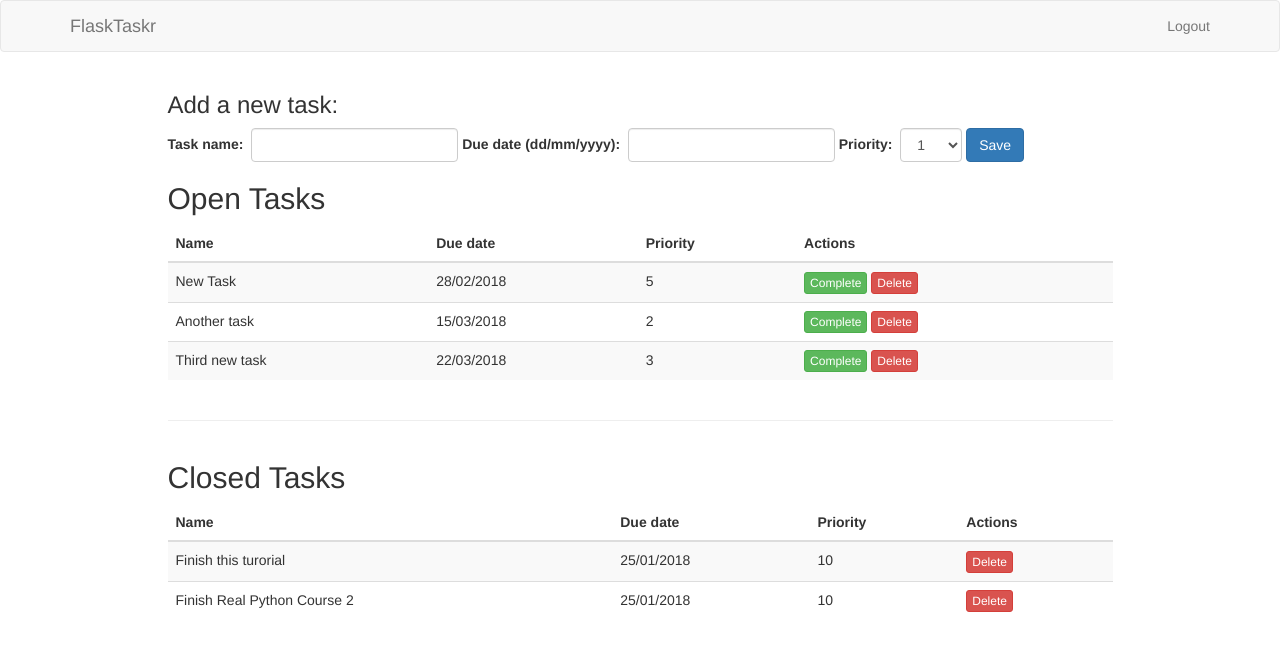
After one commit to lucamel/flasktaskr, a Flask app: page /tasks/ in a window 1280 px wide. The commit adds this page. Shown: the top 651 px of the page. Run offline with Flask 2, Linux system fonts and the light colour scheme; the visitor is signed in with stand-in values (Sample User, id 1); data comes from the database, SQL or seed files in the repository; both versions use the stored data as it was after the commit; some libraries are stand-ins or nearby versions.

Commit message:
Show, Add, Complete, Delete Tasks

```diff
--- a/_config.py
+++ b/_config.py
@@ -9,6 +9,6 @@ DATABASE = 'flasktaskr.db'
 USERNAME = 'admin'
 PASSWORD = 'admin'
 WTF_CSRF_ENABLED = True
-SECREY_KEY = b'\xb0m\xba$z\xae\xb8\xff\r\x81\x02\x93\xc8\xe8\x04X\x0e\xb8\xdeM\xc4\xa2|\xa6'
+SECRET_KEY = b'\xb0m\xba$z\xae\xb8\xff\r\x81\x02\x93\xc8\xe8\x04X\x0e\xb8\xdeM\xc4\xa2|\xa6'
 
 DATABASE_PATH = os.path.join(basedir, DATABASE)
--- /dev/null
+++ b/forms.py
@@ -0,0 +1,15 @@
+# project/forms.py
+
+from flask_wtf import FlaskForm
+from wtforms import StringField, DateField, IntegerField, SelectField
+from wtforms.validators import DataRequired
+
+class AddTaskForm(FlaskForm):
+    task_id = IntegerField()
+    name = StringField('Task Name', validators = [DataRequired()])
+    due_date = DateField('Due date (dd/mm/yyyy)', validators = [DataRequired()], format='%d/%m/%Y')
+    priority = SelectField('Priority', validators = [DataRequired()], choices = [
+            ('1', '1'), ('2', '2'), ('3', '3'), ('4', '4'), ('5', '5'),
+            ('6', '6'), ('7', '7'), ('8', '8'), ('9', '9'), ('10', '10')
+        ])
+    status = IntegerField('Status')
--- a/requirements.txt
+++ b/requirements.txt
@@ -1,6 +1,8 @@
 click==6.7
 Flask==0.12.2
+Flask-WTF==0.14.2
 itsdangerous==0.24
 Jinja2==2.10
 MarkupSafe==1.0
 Werkzeug==0.14.1
+WTForms==2.1
--- a/templates/_base.html
+++ b/templates/_base.html
@@ -14,15 +14,16 @@
                 </a>
             </div>
             <div>
-                <ul class="nav navbar-nav">
-                    <li class="active"><a href="#">Link <span class="sr-only">(current)</span></a></li>
-                    <li><a href="#">Link</a></li>
+                <ul class="nav navbar-nav navbar-right">
+                    {% if session['logged_in'] %}
+                        <li><a href="{{ url_for('logout') }}">Logout</a></li>
+                    {% endif %}
                 </ul>
             </div>
         </div>
     </nav>
     <div class="container">
-        {% for message, category in get_flashed_messages() %}
+        {% for category, message in get_flashed_messages(with_categories=true) %}
         <div class="row">
             <div class="alert alert-{{ category }}" role="alert">{{ message }}</div>
         </div>
--- a/templates/login.html
+++ b/templates/login.html
@@ -21,7 +21,7 @@
                         </div>
                     </div>
                     <div class="form-group">
-                        <label for="password" class="col-md-4 control-label">Username</label>
+                        <label for="password" class="col-md-4 control-label">Password</label>
                         <div class="col-md-6">
                             <input class="form-control" type="password" id="password" name="password" value={{ request.form.password }}>
                         </div>
--- /dev/null
+++ b/templates/tasks.html
@@ -0,0 +1,96 @@
+{% extends "_base.html" %}
+{% block content %}
+<div class="row">
+    <div class="col-md-10 col-md-offset-1">
+        <h3>Add a new task:</h3>
+        <form class="form-inline" action="{{ url_for('new_task') }}" method="post">
+            <div class="form-group">
+                <label for="name">Task name:&nbsp</label>
+                <input class="form-control" type="text" id="name" name="name">
+            </div>
+            <div class="form-group">
+                <label for="due_date">Due date (dd/mm/yyyy):&nbsp</label>
+                <input class="form-control" type="text" id="due_date" name="due_date">
+            </div>
+            <div class="form-group">
+                <label for="priority">Priority:&nbsp</label>
+                <select name="priority" id="priority" class="form-control">
+                    <option value="1">1</option>
+                    <option value="2">2</option>
+                    <option value="3">3</option>
+                    <option value="4">4</option>
+                    <option value="5">5</option>
+                    <option value="6">6</option>
+                    <option value="7">7</option>
+                    <option value="8">8</option>
+                    <option value="6">9</option>
+                    <option value="10">10</option>
+                </select>
+            </div>
+            <div class="form-group">
+                <button class="btn btn-primary" type="submit">Save</button>
+            </div>
+        </form>
+    </div>
+</div>
+<div class="row">
+    <div class="col-md-10 col-md-offset-1">
+        <h2>Open Tasks</h2>
+        <table class="table table-striped">
+            <thead>
+                <tr>
+                    <th>Name</th>
+                    <th>Due date</th>
+                    <th>Priority</th>
+                    <th>Actions</th>
+                </tr>
+            </thead>
+            <tbody>
+                {% for task in open_tasks %}
+                <tr>
+                    <td>{{ task.name }}</td>
+                    <td>{{ task.due_date }}</td>
+                    <td>{{ task.priority }}</td>
+                    <td>
+                        <a class="btn btn-xs btn-success" href="{{ url_for('complete', task_id = task.task_id) }}">Complete</a>
+                        <a class="btn btn-xs btn-danger" href="{{ url_for('delete', task_id = task.task_id) }}">Delete</a>
+                    </td>
+                </tr>
+                {% endfor %}
+            </tbody>
+        </table>
+    </div>
+</div>
+<div class="row">
+    <div class="col-md-10 col-md-offset-1">
+        <hr/>
+    </div>
+</div>
+<div class="row">
+    <div class="col-md-10 col-md-offset-1">
+        <h2>Closed Tasks</h2>
+        <table class="table table-striped">
+            <thead>
+                <tr>
+                    <th>Name</th>
+                    <th>Due date</th>
+                    <th>Priority</th>
+                    <th>Actions</th>
+                </tr>
+            </thead>
+            <tbody>
+                {% for task in closed_tasks %}
+                <tr>
+                    <td>{{ task.name }}</td>
+                    <td>{{ task.due_date }}</td>
+                    <td>{{ task.priority }}</td>
+                    <td>
+                        <a class="btn btn-xs btn-danger" href="{{ url_for('delete', task_id = task.task_id) }}">Delete</a>
+                    </td>
+                </tr>
+                {% endfor %}
+            </tbody>
+        </table>
+    </div>
+</div>
+{% endblock %}
--- a/views.py
+++ b/views.py
@@ -3,7 +3,8 @@
 import sqlite3
 from functools import wraps
 
-from flask import Flask, flash, redirect, render_template, request, session, url_for
+from flask import Flask, flash, redirect, render_template, request, session, url_for, g
+from forms import AddTaskForm
 
 # config
 
@@ -26,22 +27,90 @@ def login_required(test):
     return wrap
 
 # route handler
-@app.route('/logout')
+
+# Login
+@app.route('/logout/')
 def logout():
     session.pop('logged_in', None)
-    flash('GoodBye')
+    flash('GoodBye', 'info')
     return redirect(url_for('login'))
 
+# Logout
 @app.route('/', methods = ['GET', 'POST'])
 def login():
-    error = None
-    status_code = 200
     if request.method == 'POST':
         if request.form['username'] != app.config['USERNAME'] or request.form['password'] != app.config['PASSWORD']:
             flash('Invalid credential. Please try again.', 'error')
             return render_template('login.html')
         else:
             session['logged_in'] = True
-            flash('Welcome!')
+            flash('Welcome!', 'success')
             return redirect(url_for('tasks'))
     return render_template('login.html')
+
+# Show tasks
+@app.route('/tasks/')
+@login_required
+def tasks():
+    g.db = connect_db()
+    cursor = g.db.execute('select name, due_date, priority, task_id from tasks where status = 1')
+
+    open_tasks = [dict(name=row[0], due_date=row[1], priority=row[2], task_id=row[3]) for row in cursor.fetchall()]
+
+    cursor = g.db.execute('select name, due_date, priority, task_id from tasks where status = 0')
+
+    closed_tasks = [dict(name=row[0], due_date=row[1], priority=row[2], task_id=row[3]) for row in cursor.fetchall()]
+
+    g.db.close()
+
+    return render_template('tasks.html',
+        form = AddTaskForm(request.form),
+        open_tasks = open_tasks,
+        closed_tasks = closed_tasks
+        )
+
+# Add a new task
+@app.route('/add/', methods = ['POST'])
+@login_required
+def new_task():
+    g.db = connect_db()
+
+    name = request.form['name']
+    due_date = request.form['due_date']
+    priority = request.form['priority']
+
+    if not name or not due_date or not priority:
+        flash('All fields are required.', 'danger')
+        return redirect(url_for('tasks'))
+    else:
+        g.db.execute('insert into tasks(name, due_date, priority, status) values(?, ?, ?, 1)', [
+            name,
+            due_date,
+            priority
+            ])
+        g.db.commit()
+        g.db.close()
+        flash('New task created', 'success')
+        return redirect(url_for('tasks'))
+
+# Complete a task
+@app.route('/complete/<int:task_id>/')
+@login_required
+def complete(task_id):
+    g.db = connect_db()
+    g.db.execute('update tasks set status = 0 where task_id = ' + str(task_id))
+    g.db.commit()
+    g.db.close()
+    flash('Task completed!', 'success')
+    return redirect(url_for('tasks'))
+
+# Delete a task
+@app.route('/delete/<int:task_id>/')
+@login_required
+def delete(task_id):
+    g.db = connect_db()
+    g.db.execute('delete from tasks where task_id = ' + str(task_id))
+    g.db.commit()
+    g.db.close()
+    flash('Task deleted!', 'success')
+    return redirect(url_for('tasks'))
```
Also changed, not shown: flasktaskr.db.
